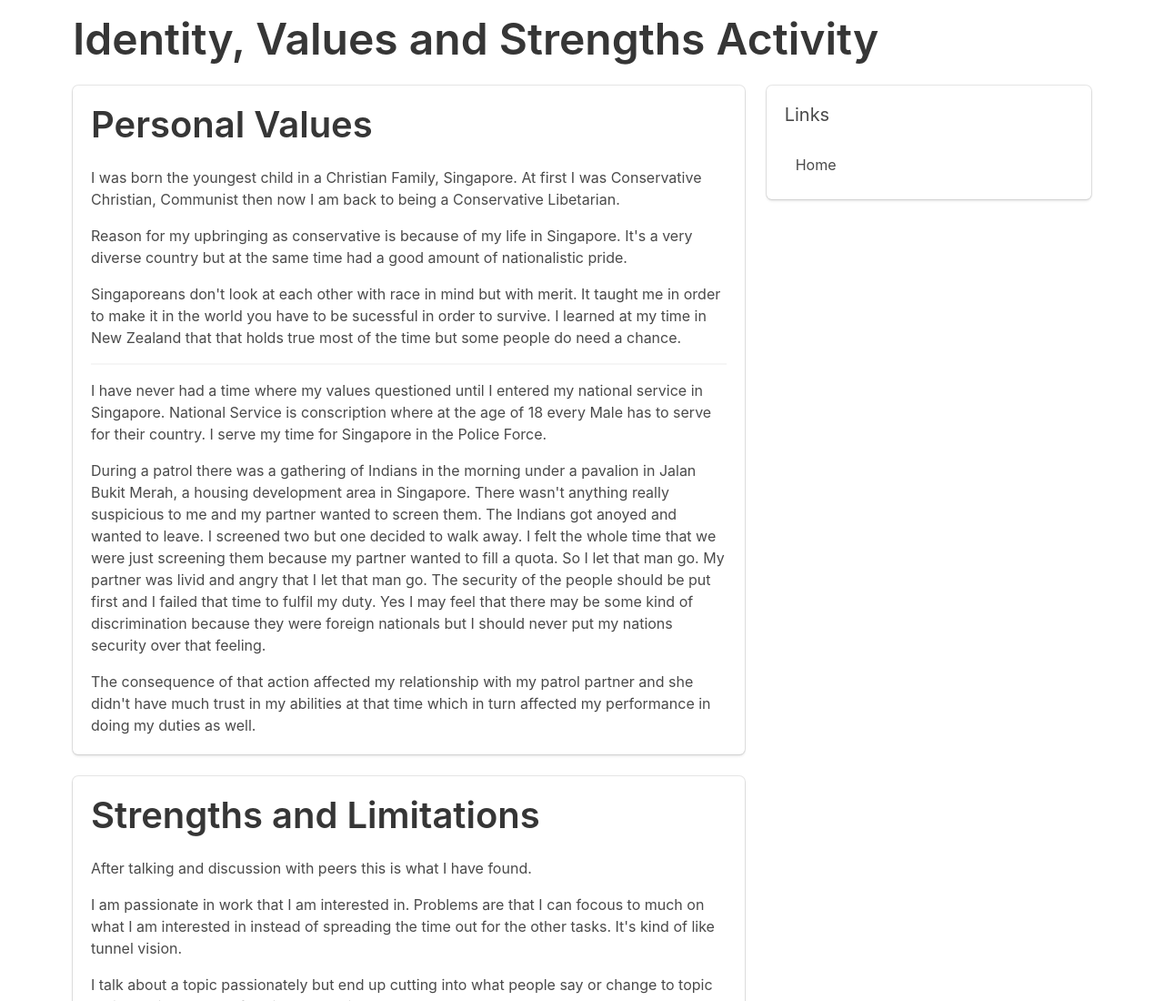
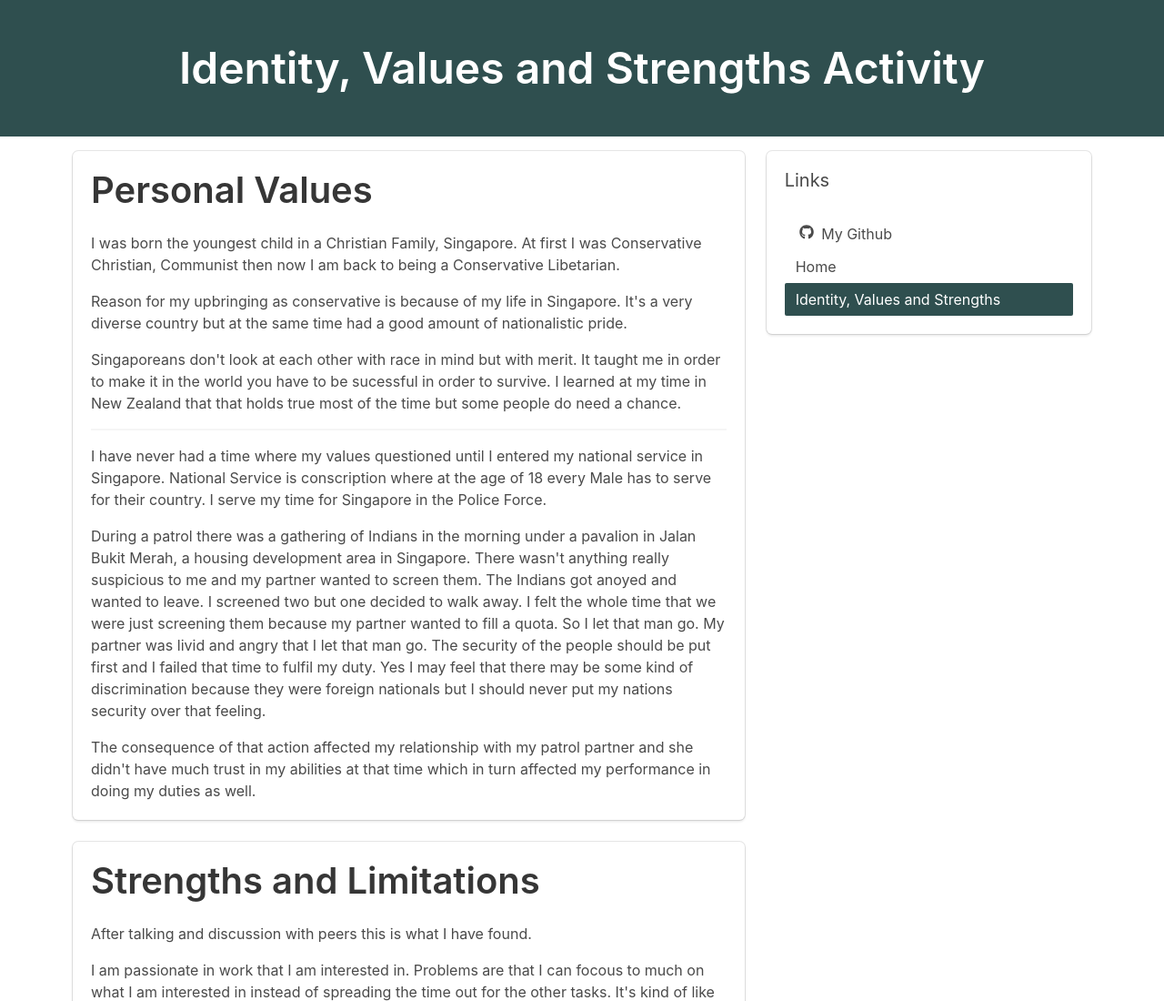
Before and after one commit to tehnools/tehnools.github.io, a plain HTML site: page pages/self_reflection.html in a window 1280 px wide. Shown: the top 1100 px of the page at 91% size. Drawn offline with nearby package versions, Linux system fonts and the light colour scheme.

Commit message:
:arrow_up: Add link to my github

```diff
--- a/pages/self_reflection.html
+++ b/pages/self_reflection.html
@@ -9,8 +9,12 @@
 </head>
 
 <body>
+    <div class="hero">
+        <div class="hero-body custom-hero">
+            <h1 class="title is-1">Identity, Values and Strengths Activity</h1>
+        </div>
+    </div>
     <div class="container">
-        <h1 class="title is-1">Identity, Values and Strengths Activity</h1>
         <div class="columns reverse-row-order">
             <div class="column is-two-thirds">
                 <div class='box'>
@@ -122,7 +126,17 @@
                     <h2 class="subtitle">Links</h2>
                     <div class="menu">
                         <ul class="menu-list">
+                            <li>
+                                <a href="https://github.com/tehnools">
+                                    <span class="icon">
+                                        <i class="fab fa-github" aria-hidden="true"></i>
+                                    </span>
+                                    My Github
+                                </a>
+                            </li>
                             <li><a href="../index.html">Home</a></li>
+                            <li><a class="is-active" href="#">Identity, Values and Strengths</a>
+                            </li>
                         </ul>
                     </div>
                 </div>
@@ -131,5 +145,6 @@
     </div>
 </body>
 
+</html>
 
-</html>
+<script defer src="https://use.fontawesome.com/releases/v5.3.1/js/all.js"></script>
--- a/styles/style.css
+++ b/styles/style.css
@@ -1,5 +1,3 @@
-
-
 p {
     margin-top: 1em;
 }
@@ -8,13 +6,27 @@ hr {
     margin: 1em 0 1em 0;
 }
 
-.container{
+.menu-list a.is-active {
+    background-color: darkslategray;
+}
+
+.container {
     padding: 1em;
+}
+
+.custom-hero {
+    display: flex;
+    background-color: darkslategray;
+    justify-content: center;
+}
+
+.custom-hero .title {
+    color: white;
 }
 
 @media(max-width: 767px) {
     .reverse-row-order {
-      flex-direction: column-reverse;
-      display: flex;
+        flex-direction: column-reverse;
+        display: flex;
     }
-  }
+}
```
Also changed, not shown: index.html (+11 -0 lines).
